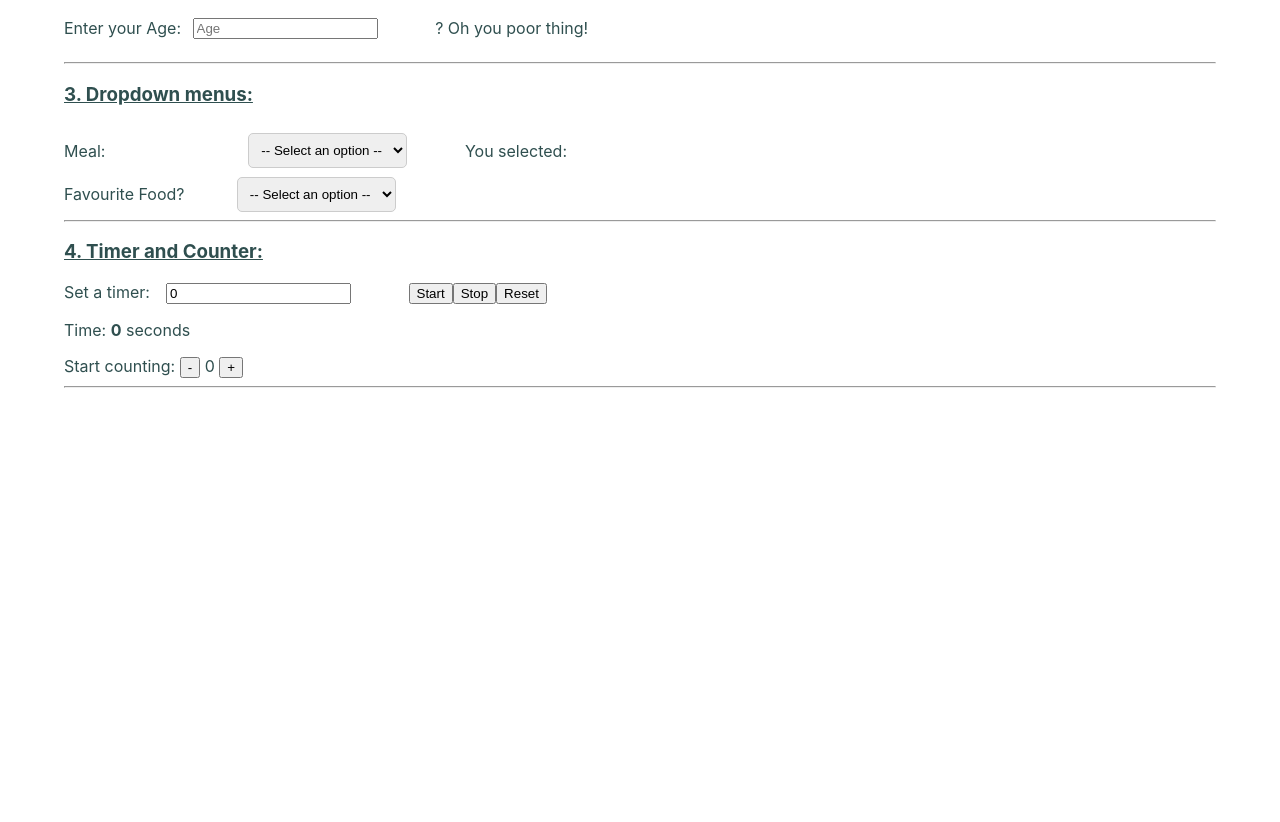
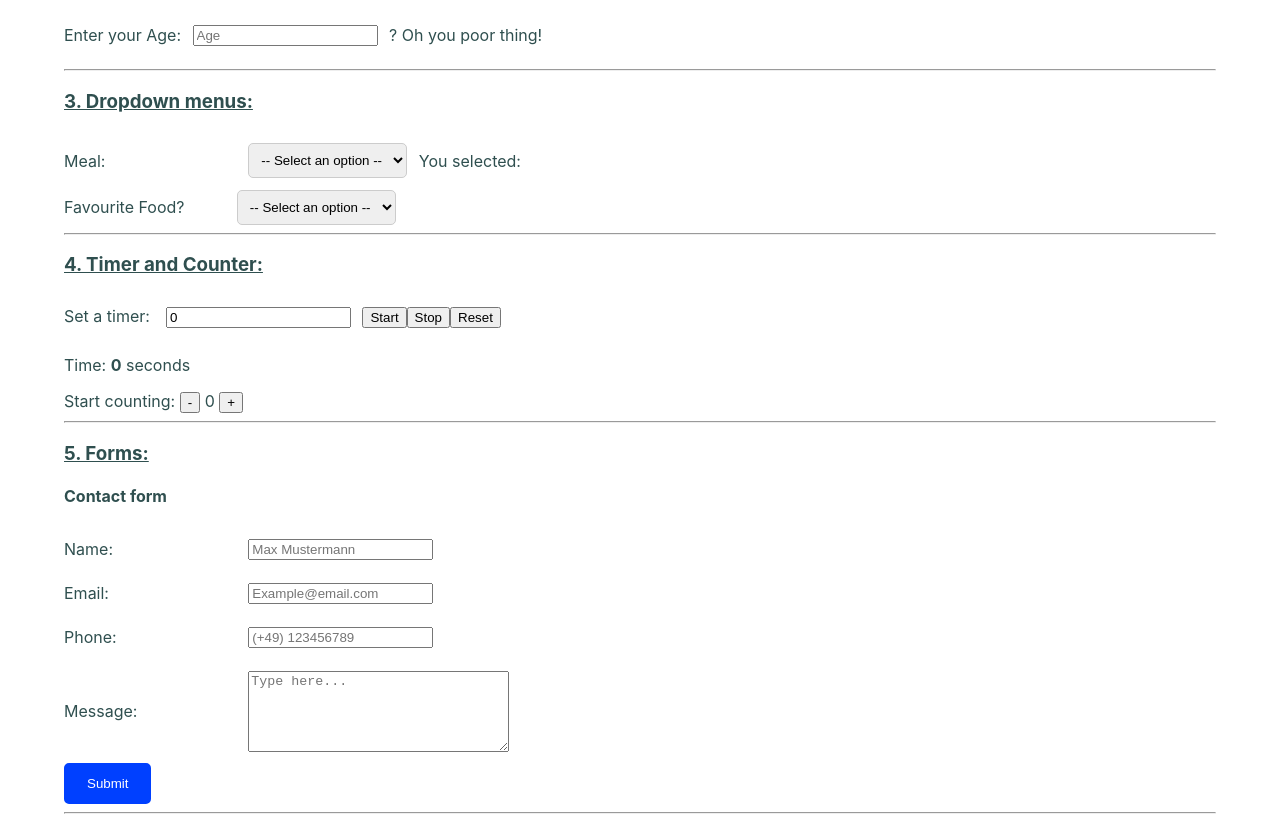
Before and after one commit to jsk000/react-samples, a React (Create React App) app: page / in a window 1280 px wide. Shown: the part 360-1182 px from the top of the page. Before the commit the page ends 800 px from the top, so only its background shows below. Built offline with nearby package versions, Linux system fonts and the light colour scheme.

Commit message:
add forms

```diff
--- a/src/App.css
+++ b/src/App.css
@@ -63,6 +63,16 @@
   cursor: pointer;
 }
 
+.submit-button {
+  background-color: #0040ff;
+  color: #fff;
+  padding: 10px 20px;
+  border: solid;
+  border-color: #0040ff;
+  border-radius: 5px;
+  cursor: pointer;
+}
+
 /* Input CSS */
 .input-container {
   display:flex;
@@ -74,8 +84,7 @@
 }
 
 .input-field {
-  margin-right: 5%;
-  margin-left: 1%;
+  margin: 1%;
 }
 
 .input-p {
--- a/src/App.js
+++ b/src/App.js
@@ -6,6 +6,7 @@ import Dropdown from './Dropdown';
 import NestedDropdown from './NestedDropdown';
 import Timer from './Timer';
 import Counter from './Counter';
+import ContactForm from './ContactForm';
 
 function App() {
 
@@ -22,6 +23,7 @@ function App() {
         <NestedDropdown />
         <Timer/>
         <Counter/>
+        <ContactForm/>
       </div>
 
     </div>
--- /dev/null
+++ b/src/ContactForm.js
@@ -0,0 +1,114 @@
+import React, { useState } from 'react';
+
+const ContactForm = () => {
+  const [formData, setFormData] = useState({
+    name: '',
+    email: '',
+    phone: '',
+    message: '',
+  });
+
+  const handleChange = (e) => {
+    const { name, value } = e.target;
+    setFormData({
+      ...formData,
+      [name]: value,
+    });
+  };
+
+  const handleSubmit = (e) => {
+    e.preventDefault();
+
+    // For demonstration purposes, alert the form data to the console
+    console.log('Form submitted:', formData);
+
+    // Reset the form after submission
+    setFormData({
+      name: '',
+      email: '',
+      phone: '',
+      message: '',
+    });
+  };
+
+  return (
+
+    <div>
+
+        <h3> <u>5. Forms:</u> </h3>
+
+        <h4> Contact form </h4>
+
+        <form onSubmit={handleSubmit}>
+
+            <div className='input-container' >
+                <label className='input-label' htmlFor="name">Name:</label>
+                <input
+                    className='input-field'
+                    type="text"
+                    id="name"
+                    name="name"
+                    value={formData.name}
+                    onChange={handleChange}
+                    placeholder='Max Mustermann'
+                    required
+                />
+            </div>
+
+
+            <div className='input-container' >
+                <label className='input-label'htmlFor="email">Email:</label>
+                <input
+                    className='input-field'
+                    type="email"
+                    id="email"
+                    name="email"
+                    value={formData.email}
+                    onChange={handleChange}
+                    placeholder='Example@email.com'
+                    required
+                />
+            </div>
+
+            <div className='input-container' >
+                <label className='input-label' htmlFor="phone">Phone:</label>
+                <input
+                    className='input-field'
+                    type="phone"
+                    id="phone"
+                    name="phone"
+                    value={formData.phone}
+                    onChange={handleChange}
+                    placeholder='(+49) 123456789'
+                    required
+                />
+            </div>
+
+            <div className='input-container' >
+                <label className='input-label' htmlFor="message">Message:</label>
+                <textarea
+                    className='input-field'
+                    id="message"
+                    name="message"
+                    cols={30}
+                    rows={5}
+                    value={formData.message}
+                    onChange={handleChange}
+                    placeholder='Type here...'
+                    required
+                />
+            </div>
+
+            <button className="submit-button" type='submit'>
+                <span id='change-text-id'> Submit </span>
+            </button>
+        </form>
+
+        <hr/>
+    </div>
+
+
+  );
+};
+
+export default ContactForm;
```
